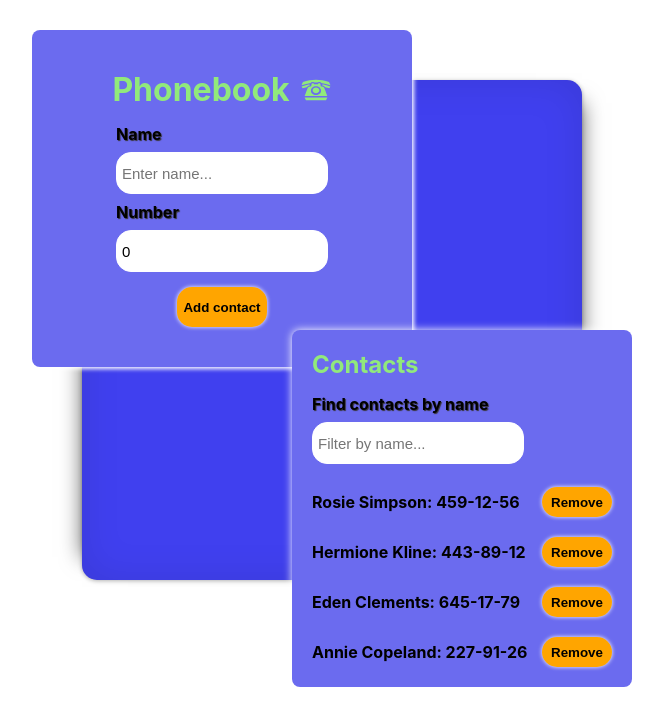
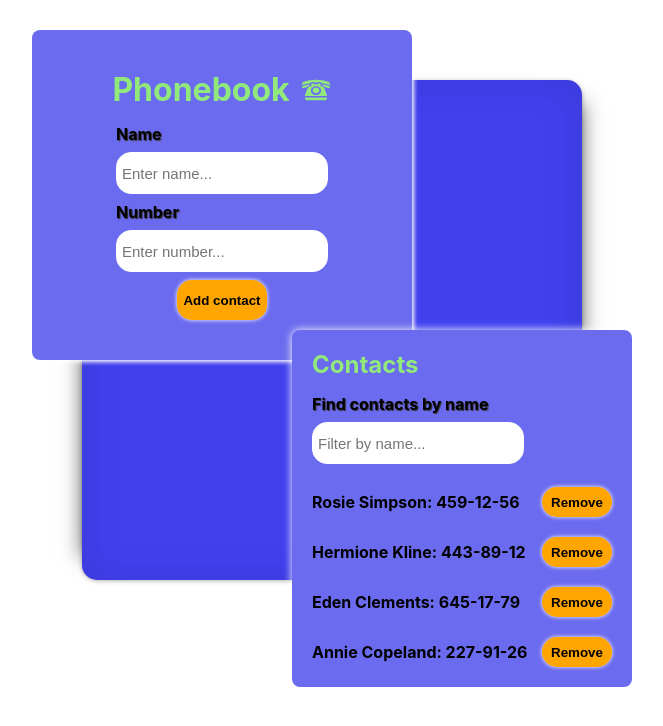
Before and after one commit to NikoNikoUA/goit-react-hw-03-phonebook, a React (Create React App) app: page / in a window 1280 px wide. Shown: the top 726 px of the page, without its empty margins (308-971 px from the left). Built offline with nearby package versions, Linux system fonts and the light colour scheme; what notiflix would draw is missing.

Commit message:
styled components added to form

```diff
--- a/src/components/App.jsx
+++ b/src/components/App.jsx
@@ -7,7 +7,7 @@ import { ContactForm } from '../components/ContactForm/ContactForm'
 import { Filter } from '../components/Filter/Filter'
 import { ContactList } from '../components/ContactList/ContactList'
 
-import {Container,FormContainer, StatisticsContainer, ContactsHeading, MainHeading, NoContactsText} from './App.styled'
+import {Container, FormContainer, StatisticsContainer, ContactsHeading, MainHeading, NoContactsText} from './App.styled'
 
 Notify.init({
   borderRadius: '10px',
--- a/src/components/App.styled.js
+++ b/src/components/App.styled.js
@@ -13,7 +13,7 @@ export const Container = styled.div`
   height: 500px;
   margin-top: 80px;
   position: relative;
-  background-color: rgb(64, 64, 239);
+  background-color: ${props => props.theme.colors.containerColor};
 
   border: none;
   border-radius: 15px;
@@ -40,14 +40,14 @@ export const FormContainer = styled.div`
   left: -50px;
 
   box-shadow: 2px 2px 4px white;
-  background-color: rgb(107, 107, 239);
+  background-color: ${props => props.theme.colors.backgroundColor};
   border: none;
   border-radius: 8px;
 `;
 
 export const StatisticsContainer = styled.div`
   position: absolute;
-  background-color: rgb(107, 107, 239);
+  background-color: ${props => props.theme.colors.backgroundColor};
   top: 250px;
   right: -50px;
   min-width: 300px;
--- a/src/components/ContactForm/ContactForm.js
+++ b/src/components/ContactForm/ContactForm.js
@@ -1,7 +1,8 @@
 import React from 'react';
 import * as Yup from 'yup';
-import { Formik, Field, Form, ErrorMessage } from 'formik';
-import css from './ContactForm.module.css';
+import { Formik, Form, ErrorMessage } from 'formik';
+import { Label } from './ContactForm.styled';
+import { Input, BtnAddContact, ErrorMsg } from './ContactForm.styled';
 
 const Schema = Yup.object().shape({
   name: Yup.string()
@@ -15,17 +16,10 @@ const Schema = Yup.object().shape({
 });
 
 export const ContactForm = ({ onSubmit }) => {
-  // onFormSubmit = event => {
-  //   event.preventDefault();
-  //   this.props.onSubmit(this.state);
-
-  //   this.reset();
-  // };
-
   return (
     <Formik
       initialValues={{
-        number: 0,
+        number: '',
         name: '',
       }}
       validationSchema={Schema}
@@ -34,30 +28,18 @@ export const ContactForm = ({ onSubmit }) => {
         actions.resetForm();
       }}
     >
-      <Form className={css.form}>
-        <label className={css.labelName}>
+      <Form>
+        <Label>
           Name
-          <Field
-            className={css.inputName}
-            type="text"
-            name="name"
-            placeholder="Enter name..."
-          />
-          <ErrorMessage name="name" />
-        </label>
-        <label className={css.labelTel}>
+          <Input type="text" name="name" placeholder="Enter name..." />
+          <ErrorMsg component="div" name="name" />
+        </Label>
+        <Label>
           Number
-          <Field
-            className={css.inputTel}
-            type="tel"
-            name="number"
-            placeholder="Enter number..."
-          />
-          <ErrorMessage name="number" />
-        </label>
-        <button className={css.btnAddContact} type="submit">
-          Add contact
-        </button>
+          <Input type="tel" name="number" placeholder="Enter number..." />
+          <ErrorMsg component="div" name="number" />
+        </Label>
+        <BtnAddContact type="submit">Add contact</BtnAddContact>
       </Form>
     </Formik>
   );
--- a/src/components/ContactForm/ContactForm.module.css
+++ b/src/components/ContactForm/ContactForm.styled.js
@@ -1,15 +1,19 @@
-.form {
-}
+import styled from 'styled-components';
+import { Field, ErrorMessage } from 'formik';
 
-.labelName {
+export const ErrorMsg = styled(ErrorMessage)`
+  color: ${props => props.theme.colors.error};
+  text-shadow: none;
+`;
+
+export const Label = styled.label`
   display: block;
   margin-bottom: 8px;
   font-weight: bold;
   text-shadow: 1px 1px 1px rgb(54, 50, 50);
-}
+`;
 
-.inputName,
-.inputTel {
+export const Input = styled(Field)`
   margin-top: 8px;
   display: block;
   border-radius: 15px;
@@ -18,9 +22,9 @@
   width: 200px;
   padding: 5px;
   font-size: 15px;
-}
+`;
 
-.btnAddContact {
+export const BtnAddContact = styled.button`
   display: flex;
   align-items: center;
   justify-content: center;
@@ -31,14 +35,11 @@
   border: none;
   border-radius: 15px;
   font-weight: bold;
-  background-color: orange;
+  background-color: ${props => props.theme.colors.btnColor};
 
   box-shadow: 0px 0px 4px white;
-}
 
-.labelTel {
-  display: block;
-  margin-bottom: 15px;
-  font-weight: bold;
-  text-shadow: 1px 1px 1px rgb(54, 50, 50);
-}
+  :hover {
+    background-color: ${props => props.theme.colors.btnHover};
+  }
+`;
--- a/src/components/ContactListItem/ContactListItem.styled.js
+++ b/src/components/ContactListItem/ContactListItem.styled.js
@@ -13,10 +13,10 @@ export const BtnDeleteItem = styled.button`
   border: none;
   border-radius: 15px;
   font-weight: bold;
-  background-color: orange;
   box-shadow: 0px 0px 4px white;
+  background-color: ${props => props.theme.colors.btnColor};
 
   :hover {
-    background-color: orangered;
+    background-color: ${props => props.theme.colors.btnHover};
   }
 `;
--- a/src/index.js
+++ b/src/index.js
@@ -4,9 +4,19 @@ import App from 'components/App';
 import { ThemeProvider } from 'styled-components';
 import { GlobalStyle } from 'components/GlobalStyle';
 
+const theme = {
+  colors: {
+    btnColor: 'rgb(255, 165, 0)',
+    btnHover: 'rgb(243, 189, 90)',
+    backgroundColor: 'rgb(107, 107, 239)',
+    containerColor: 'rgb(64, 64, 239)',
+    error: 'red',
+  },
+};
+
 ReactDOM.createRoot(document.getElementById('root')).render(
   <React.StrictMode>
-    <ThemeProvider theme={{}}>
+    <ThemeProvider theme={theme}>
       <App />
       <GlobalStyle />
     </ThemeProvider>
```
